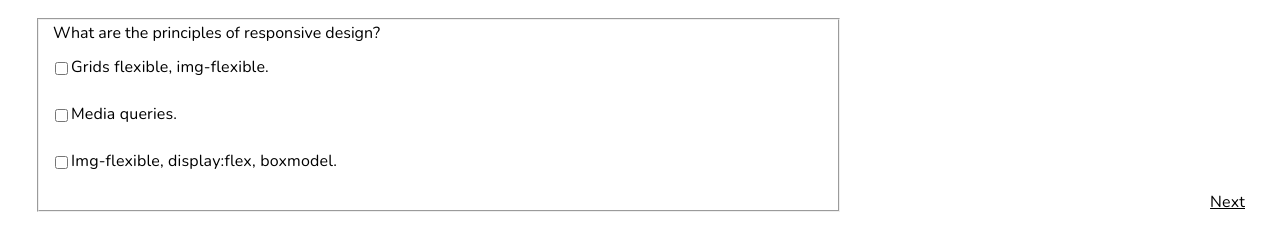
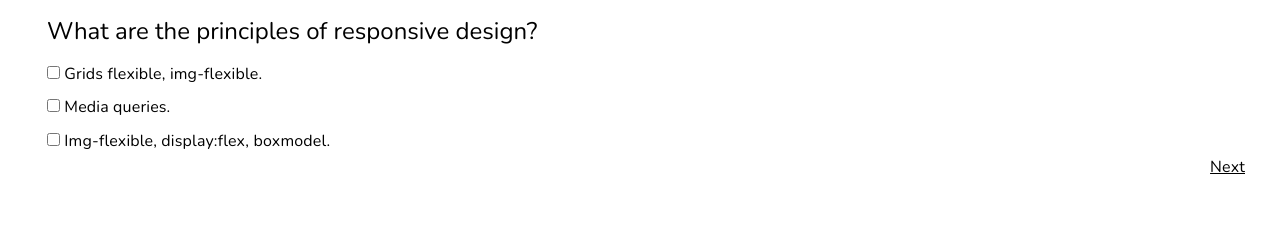
Before and after one commit to francoo-trainer/rulea-bootcamp-questionary, a plain HTML site: page Flow/question-two.html in a window 1280 px wide. Shown: the part 116-366 px from the top of the page. Drawn offline with Linux system fonts and the light colour scheme; files whose address does not match are found by name.

Commit message:
changes are made to html and css pages; BEM is applied to the document classes, I add styles in global style, and a styles page for question 3.

```diff
--- a/Flow/question-two.html
+++ b/Flow/question-two.html
@@ -4,38 +4,59 @@
     <meta charset="UTF-8" />
     <meta http-equiv="X-UA-Compatible" content="IE=edge" />
     <meta name="viewport" content="width=device-width, initial-scale=1.0" />
+    <link rel="stylesheet" href="/css/normalize.css" />
     <link rel="stylesheet" href="/css/typography.css" />
     <link rel="stylesheet" href="/css/global-style.css" />
     <link rel="stylesheet" href="/css/homepage.css" />
-    <link rel="stylesheet" href="/css/questions.css">
+
     <title>Question-Two</title>
   </head>
-    <body class="main-template"></body>
+
+  <body class="main__template">
     <header class="heading">
       <h1 class="heading__title">Titulo</h1>
     </header>
 
-    <main class="main-grid">
+    <main class="main__grid">
+      <form class="form__list" id="form-list">
         <fieldset>
-      <section class="content--questions">
-        <form class="form-one" id="form-list">
-        <legend class="content__text"> What are the principles of responsive design?</legend>
-           <p class="form">
-           <label for="gridsflex">
-           <input type="checkbox" name="query2" id="gridsflex" value="1" />Grids flexible, img-flexible. </label>
+          <legend class="content__text">
+            What are the principles of responsive design?
+          </legend>
+          <p class="form__item">
+            <input
+              id="answerone"
+              class="input__btn"
+              type="checkbox"
+              name="query1"
+              value="1"
+            />
+            <label for="answerone">Grids flexible, img-flexible.</label>
           </p>
-           <p class="form">
-           <label for="mediaqueries">
-           <input type="checkbox" name="query2" id="mediaqueries" value="2" />Media queries.  </label>
+          <p class="form__item">
+            <input
+              id="answertwo"
+              class="input__btn"
+              type="checkbox"
+              name="query1"
+              value="2"
+            />
+            <label for="answertwo">Media queries. </label>
           </p>
-           <p class="form">
-           <label for="img-flexible">
-           <input type="checkbox" name="query2" id="img-flexible" value="3" />Img-flexible, display:flex, boxmodel.</label>
+          <p class="form__item">
+            <input
+              id="answerthree"
+              class="input__btn"
+              type="checkbox"
+              name="query1"
+              value="3"
+            />
+            <label for="answerthree"
+              >Img-flexible, display:flex, boxmodel.</label
+            >
           </p>
+        </fieldset>
       </form>
-      </section>
-        </fieldset>
-
       <section class="btn">
         <a class="btn__start" href="./question-three.html">Next</a>
       </section>
--- a/css/global-style.css
+++ b/css/global-style.css
@@ -15,7 +15,8 @@ h1 {
   line-height: 39.6px;
 }
 
-h2 {
+h2,
+legend {
   font-family: "Nunito";
   font-size: 24px;
   line-height: 26.4px;
@@ -31,3 +32,12 @@ a {
   letter-spacing: 0.01em;
   line-height: 110%;
 }
+
+fieldset {
+  margin: 0;
+  border: none;
+}
+
+input {
+  accent-color: var(--main-color);
+}
--- a/css/homepage.css
+++ b/css/homepage.css
@@ -1,13 +1,10 @@
-.main-template {
+.main__template {
   margin: 70px 35px 0;
 }
 
-.main-grid {
+.main__grid {
   display: grid;
   grid-template-columns: 2fr 1fr;
-}
-.main-grid--questions {
-  grid-template-rows: repeat(1fr);
 }
 
 .heading__title {
--- /dev/null
+++ b/css/question-three.css
@@ -0,0 +1,26 @@
+/*layout Question-three*/
+
+.form__list {
+  display: grid;
+  grid-column: 1/4;
+  grid-template-columns: 1fr 1fr 1fr;
+  appearance: none;
+}
+
+.input__btn {
+  width: 100%;
+  height: 10px;
+  background: grey;
+  -webkit-appearance: none;
+  border-radius: 25px;
+}
+
+.form__item {
+  display: flex;
+  flex-direction: row;
+  justify-content: space-evenly;
+}
+
+.form__item label {
+  padding: 1rem;
+}
--- a/css/questions.css
+++ /dev/null
@@ -1,42 +0,0 @@
-.content input,
-label {
-  display: flex;
-  padding-bottom: 0.75rem;
-}
-
-/*layout Question-three*/
-
-.form-three {
-  display: grid;
-  grid-column: 1/4;
-  grid-template-columns: 1fr 1fr 1fr;
-  grid-template-rows: 1fr 1fr 1fr;
-  appearance: none;
-}
-
-.form-three label {
-  padding: 0.5rem;
-}
-
-.content__text {
-  display: grid;
-  grid-column: 1/4;
-}
-
-.answer1 {
-  grid-column: 1;
-}
-
-.answer2 {
-  grid-column: 2;
-}
-
-.answer3 {
-  grid-column: 3;
-}
-
-.btn__rage {
-  align-self: flex-end;
-  grid-column: 4;
-  text-align: right;
-}
```
Also changed, not shown: Flow/question-one.html (+40 -18 lines), Flow/question-three.html (+15 -15 lines), index.html (+2 -4 lines). Lines whose indentation alone changed are shown as unchanged.
